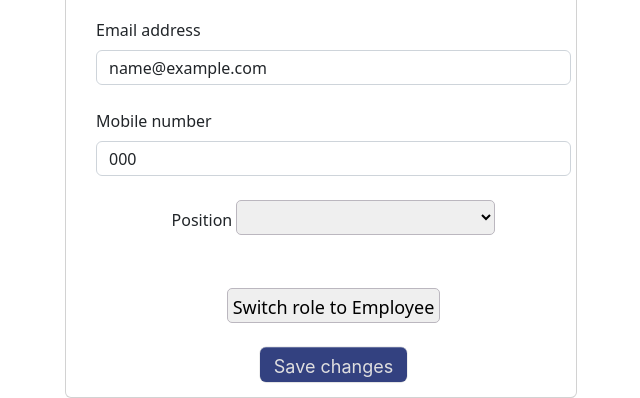
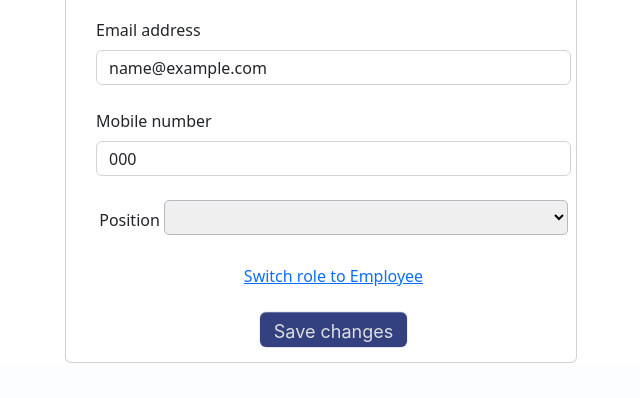
Before and after one commit to haxhex/Attendance-System, a Django app: page /edit-user/1/ in a window 1280 px wide. Shown: the part 584-982 px from the top of the page, without its empty margins (319-959 px from the left). After the commit the page ends 947 px from the top, so only its background shows below. Run offline with Django 4.2, Linux system fonts and the light colour scheme; tables that the repository leaves empty hold one stand-in row (values such as "Sample post"); grey boxes marked "Sample" are stand-in pictures; some libraries are stand-ins or nearby versions.

Commit message:
add features

```diff
--- a/base/templates/base/create-inout.html
+++ b/base/templates/base/create-inout.html
@@ -45,7 +45,7 @@
                 <!-- 2 column grid layout with text inputs for the first and last names -->
                 <!-- Email input -->
                 <div class="form-outline mb-4">
-                  <label class="form-label" for="form3Example0">Time in</label>
+                  <label class="form-label" for="form3Example0" style="margin-right: 10px;">Time in</label>
                   {{form.start_time}}
                   <!-- <input type="text" name="username" id="form3Example0" class="form-control" /> -->
                 </div>
--- a/base/templates/base/create-position.html
+++ b/base/templates/base/create-position.html
@@ -57,7 +57,7 @@
                     id="department"
                     name="department"
                     required
-                    style="width: 80%; color:rgb(93, 87, 87);"
+                    style="width:100%; color:rgb(93, 87, 87);"
                     required
                   >
                     <option value="" selected disabled>
--- a/base/templates/base/edit-user.html
+++ b/base/templates/base/edit-user.html
@@ -39,7 +39,25 @@
     margin-top: 15px;
     }
 
+    input[type=button]{
+      flex-direction: column;
+      align-items: center;
+      padding: 6px 14px;
+      font-family: -apple-system, BlinkMacSystemFont, "Roboto", sans-serif;
+      border-radius: 6px;
+      border: none;
+      /* margin-bottom: 1%; */
+      margin-top:1%;
 
+      background: #838284;
+      box-shadow: 0px 0.5px 1px rgba(0, 0, 0, 0.1),
+        inset 0px 0.5px 0.5px rgba(255, 255, 255, 0.5),
+        0px 0px 0px 0.5px rgba(0, 0, 0, 0.12);
+      color: #dfdedf;
+      user-select: none;
+      -webkit-user-select: none;
+      touch-action: manipulation;
+    }
     </style>
     <script>
       $(document).ready(() => {
@@ -98,7 +116,7 @@
     >
     <div class="flex-container justify-content-center">
       <div class="flex-item">
-        <h1>Edit Profile</h1>
+        <h1>Edit User</h1>
         <form method="POST" action="" enctype="multipart/form-data">
           <div>{% csrf_token %}
              <!-- profile photo -->
@@ -158,7 +176,7 @@
               <div class="form-outline mb-4">
                 <label class="form-label" for="form3Example6">Position</label>
                 <!-- <input type="email" name="email" id="form3Example3" class="form-control" /> -->
-                <select id="position" name="position" required>
+                <select id="position" name="position" style="width:85%;" required>
                   <option value="" selected disabled>
                     Select your position
                   </option>
@@ -196,6 +214,7 @@
                   </optgroup>
                   <optgroup label="Human resources">
                     {% for pos in positions %}
+                    <option value="1">Pos</option>
                     {% if pos.department == 'Human resources'%}
                     <option value="{{pos.name}}">
                       {{pos.name}}
@@ -265,15 +284,16 @@
           {% if page == 'accountSettings' %}
           <a href="{% url 'change-pass' eid %}">Change Password</a>
           {% endif %}
-          <br />
 
           {% if emper.user.groups.all.0.name == "employee" %}
           <section class="text-center">
-            <a href="{% url 'switch-role' eid %}"><input type="button" value="Switch role to Admin" onClick=""/></a>
+            <!-- <a href="{% url 'switch-role' eid %}"><input type="button" value="Switch role to Admin" onClick=""/></a> -->
+            <a href="{% url 'switch-role' eid %}">Switch role to Admin</a>
           </section>
           {% else %}
           <section class="text-center">
-            <a href="{% url 'switch-role' eid %}"><input type="button" value="Switch role to Employee" onClick=""/></a>
+            <!-- <a href="{% url 'switch-role' eid %}"><input type="button" value="Switch role to Employee" onClick=""/></a> -->
+            <a href="{% url 'switch-role' eid %}">Switch role to Employee</a>
           </section>
           {% endif %}
           <br/>
```
Also changed, not shown: base/templates/base/calendar.html (+11 -7 lines), base/templates/base/employees_list.html (+4 -3 lines), base/templates/base/io_archive_report.html (+6 -4 lines), base/templates/base/io_report.html (+2 -12 lines).
